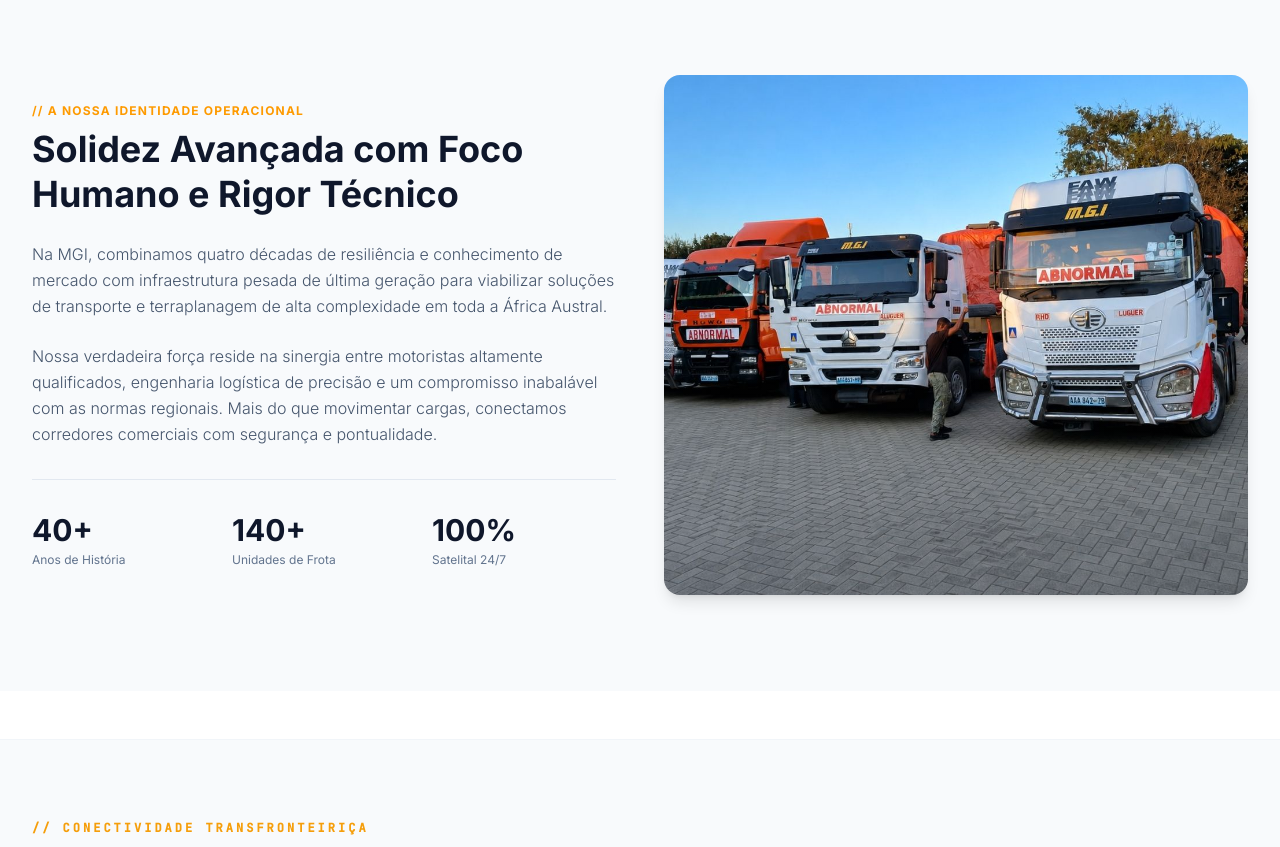
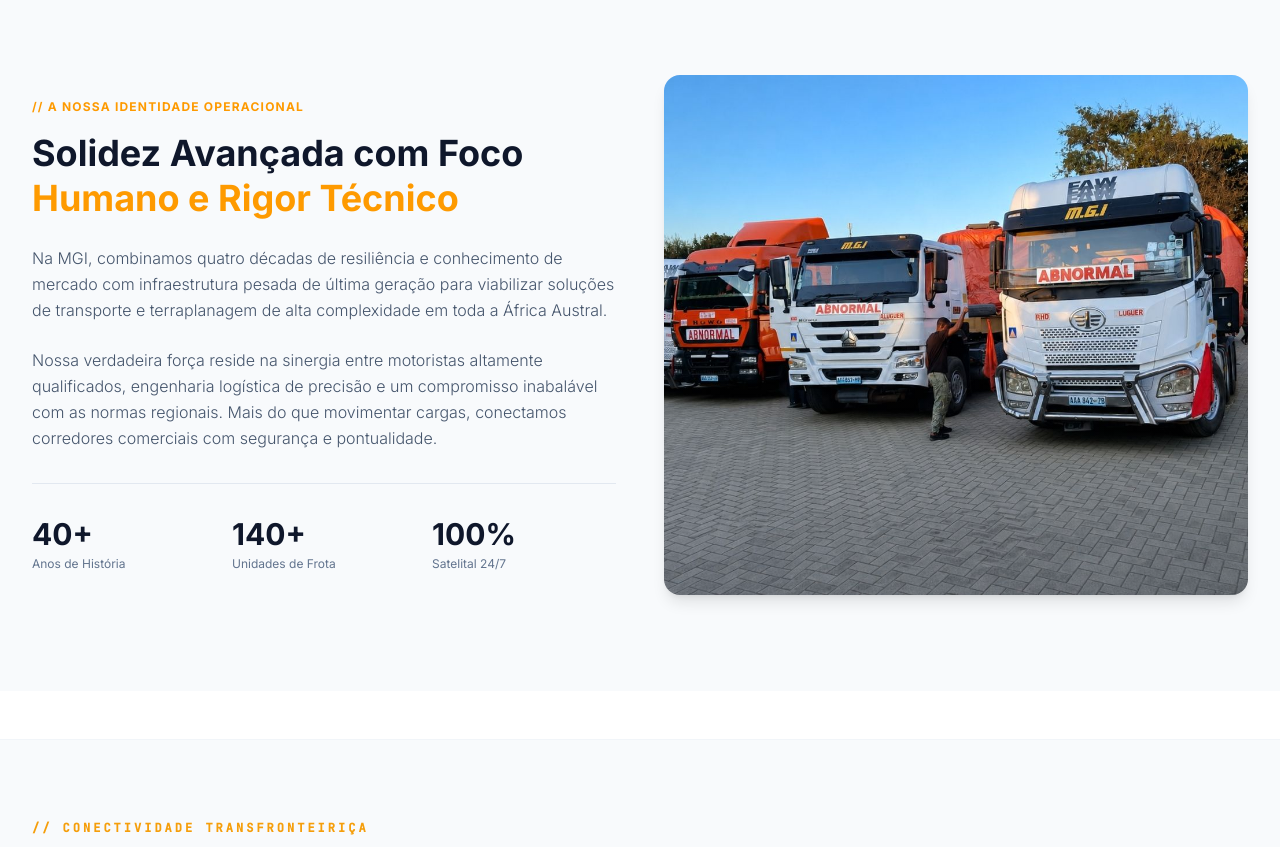
Before and after one commit to Mahomedvaly25/GMI, a React (Vite) app: page / in a window 1280 px wide. Shown: the part 2320-3167 px from the top of the page. Built offline with nearby package versions, Linux system fonts and the light colour scheme.

Commit message:
feat: implement spring slide and line mask reveal animations for SobreNos section header

```diff
--- a/src/components/SobreNos.tsx
+++ b/src/components/SobreNos.tsx
@@ -1,5 +1,6 @@
 "use client";
 
+import React from 'react';
 import { motion } from 'motion/react';
 import { Language } from '../types';
 
@@ -8,46 +9,96 @@ interface SobreNosProps {
 }
 
 export default function SobreNos({ language }: SobreNosProps) {
+  const lineVariants = {
+    initial: { y: "120%", opacity: 0 },
+    animate: { y: 0, opacity: 1, transition: { duration: 0.7, ease: [0.16, 1, 0.3, 1] } }
+  };
+
+  const containerVariants = {
+    animate: { transition: { staggerChildren: 0.08 } }
+  };
+
   return (
     <section id="sobre" className="relative w-full py-24 my-12 bg-slate-50 overflow-hidden">
       <div className="container mx-auto px-4 md:px-8">
         <div className="grid grid-cols-1 md:grid-cols-2 gap-12 items-center">
 
           {/* Coluna da Esquerda (Narrativa Institucional + Contadores) */}
-          <motion.div
-            initial={{ opacity: 0, x: -30 }}
-            whileInView={{ opacity: 1, x: 0 }}
-            viewport={{ once: true }}
-            transition={{ duration: 0.6, ease: 'easeOut' }}
-            className="flex flex-col justify-center"
-          >
-            {/* Tag de Sub-branding */}
-            <span className="text-amber-500 font-bold text-xs uppercase tracking-widest">
+          <div className="flex flex-col justify-center">
+
+            {/* SUBTÍTULO: Slide da Esquerda com Elasticidade */}
+            <motion.span
+              initial={{ x: -60, opacity: 0 }}
+              whileInView={{ x: 0, opacity: 1 }}
+              viewport={{ once: true }}
+              transition={{ type: "spring", stiffness: 100, damping: 15 }}
+              className="text-amber-500 font-bold text-xs uppercase tracking-widest block mb-2"
+            >
               {language === 'PT' ? '// A NOSSA IDENTIDADE OPERACIONAL' : '// OUR OPERATIONAL IDENTITY'}
-            </span>
+            </motion.span>
 
-            {/* Título Imponente */}
-            <h2 className="text-3xl md:text-4xl font-extrabold text-slate-900 mt-2 mb-6 leading-tight">
-              {language === 'PT'
-                ? 'Solidez Avançada com Foco Humano e Rigor Técnico'
-                : 'Advanced Strength with Human Focus and Technical Rigor'}
-            </h2>
+            {/* TÍTULO: Kinetic Line Mask Reveal */}
+            <motion.h2
+              variants={containerVariants}
+              initial="initial"
+              whileInView="animate"
+              viewport={{ once: true, margin: "-50px" }}
+              className="text-3xl md:text-4xl font-extrabold text-slate-900 mt-2 mb-6 leading-tight"
+            >
+              {language === 'PT' ? (
+                <>
+                  <div className="overflow-hidden block">
+                    <motion.span variants={lineVariants} className="inline-block">Solidez Avançada com Foco</motion.span>
+                  </div>
+                  <div className="overflow-hidden block">
+                    <motion.span variants={lineVariants} className="inline-block text-amber-500">Humano e Rigor Técnico</motion.span>
+                  </div>
+                </>
+              ) : (
+                <>
+                  <div className="overflow-hidden block">
+                    <motion.span variants={lineVariants} className="inline-block">Advanced Strength with</motion.span>
+                  </div>
+                  <div className="overflow-hidden block">
+                    <motion.span variants={lineVariants} className="inline-block text-amber-500">Human Focus & Rigor</motion.span>
+                  </div>
+                </>
+              )}
+            </motion.h2>
 
-            {/* Parágrafos de Cópia */}
-            <p className="text-base text-slate-600 leading-relaxed mb-6 font-light">
+            {/* Parágrafos de Cópia (Com animação suave acoplada) */}
+            <motion.p
+              initial={{ opacity: 0, y: 15 }}
+              whileInView={{ opacity: 1, y: 0 }}
+              viewport={{ once: true }}
+              transition={{ duration: 0.6, delay: 0.2 }}
+              className="text-base text-slate-600 leading-relaxed mb-6 font-light"
+            >
               {language === 'PT'
                 ? 'Na MGI, combinamos quatro décadas de resiliência e conhecimento de mercado com infraestrutura pesada de última geração para viabilizar soluções de transporte e terraplanagem de alta complexidade em toda a África Austral.'
                 : 'At MGI, we combine four decades of resilience and market knowledge with state-of-the-art heavy infrastructure to enable highly complex transport and earthmoving solutions throughout Southern Africa.'}
-            </p>
+            </motion.p>
 
-            <p className="text-base text-slate-600 leading-relaxed font-light">
+            <motion.p
+              initial={{ opacity: 0, y: 15 }}
+              whileInView={{ opacity: 1, y: 0 }}
+              viewport={{ once: true }}
+              transition={{ duration: 0.6, delay: 0.3 }}
+              className="text-base text-slate-600 leading-relaxed font-light"
+            >
               {language === 'PT'
                 ? 'Nossa verdadeira força reside na sinergia entre motoristas altamente qualificados, engenharia logística de precisão e um compromisso inabalável com as normas regionais. Mais do que movimentar cargas, conectamos corredores comerciais com segurança e pontualidade.'
                 : 'Our true strength lies in the synergy between highly qualified drivers, precision logistics engineering, and an unwavering commitment to regional standards. More than moving cargo, we connect commercial corridors with safety and timeliness.'}
-            </p>
+            </motion.p>
 
-            {/* SUB-GRID DE MÉTRICAS (Abaixo do Texto) */}
-            <div className="grid grid-cols-3 gap-4 mt-8 pt-8 border-t border-slate-200">
+            {/* SUB-GRID DE MÉTRICAS */}
+            <motion.div
+              initial={{ opacity: 0, y: 20 }}
+              whileInView={{ opacity: 1, y: 0 }}
+              viewport={{ once: true }}
+              transition={{ duration: 0.6, delay: 0.4 }}
+              className="grid grid-cols-3 gap-4 mt-8 pt-8 border-t border-slate-200"
+            >
               {/* Bloco 1 */}
               <div>
                 <div className="text-3xl font-black text-slate-900">40+</div>
@@ -71,9 +122,9 @@ export default function SobreNos({ language }: SobreNosProps) {
                   {language === 'PT' ? 'Satelital 24/7' : '24/7 Satellite Tracked'}
                 </div>
               </div>
-            </div>
+            </motion.div>
 
-          </motion.div>
+          </div>
 
           {/* Coluna da Direita (Moldura da Nova Imagem) */}
           <motion.div
```
